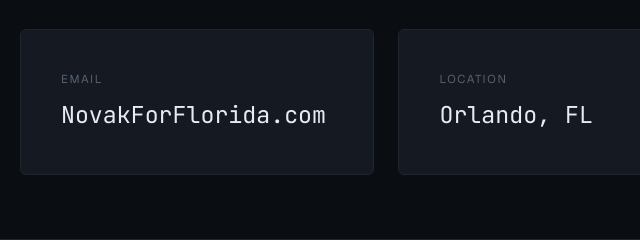
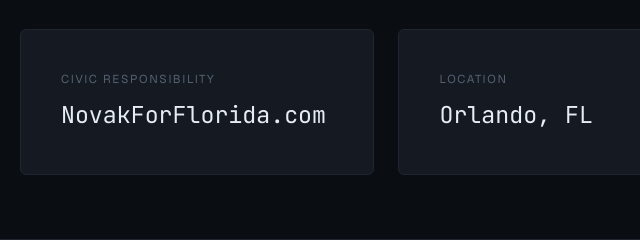
Before and after one commit to elysium1331/ryannovak.net, a plain HTML site: page index.html in a window 1280 px wide. Shown: the part 7074-7314 px from the top of the page, 453-1093 px from the left. Drawn offline with nearby package versions, Linux system fonts and the light colour scheme.

Commit message:
Update index.html

```diff
--- a/index.html
+++ b/index.html
@@ -381,7 +381,7 @@
             <a class="value" href="mailto:contact@ryannovak.net">contact@ryannovak.net</a>
           </div>
           <div class="contact-card">
-            <span class="label">Email</span>
+            <span class="label">Civic Responsibility</span>
             <a class="value" href="https://novakforflorida.com" target="_blank" rel="noopener">NovakForFlorida.com</a>
           </div>
           <div class="contact-card">
```
